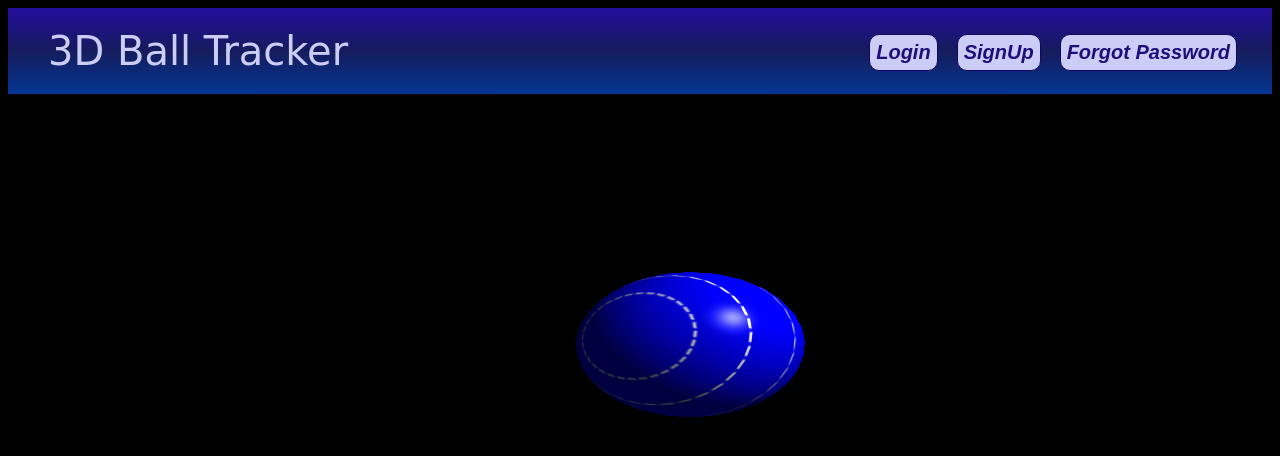
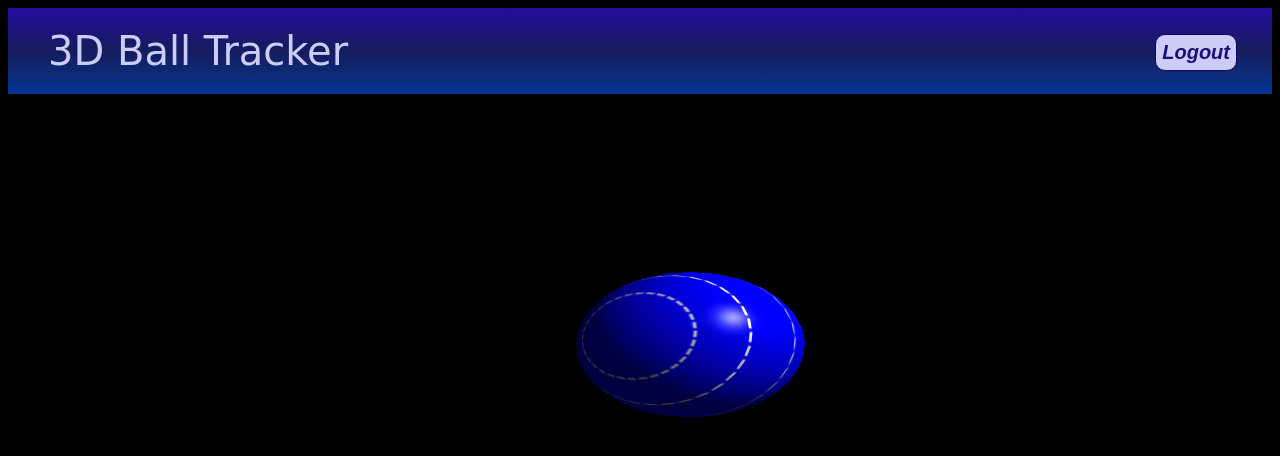
Before and after one commit to abubakar-shahid/3D-Ball-Monitoring-SPA, a website: page client/index.html in a window 1280 px wide. Both pictures are taken after a click on the button "Login". Shown: the top 456 px of the page. Drawn offline with nearby package versions, Linux system fonts and the light colour scheme; animation ran at ten frames a second.

Commit message:
added some basic js

```diff
--- a/client/index.html
+++ b/client/index.html
@@ -4,6 +4,7 @@
 <head>
     <meta charset="UTF-8">
     <meta name="viewport" content="width=device-width, initial-scale=1.0">
+    <script src="https://ajax.googleapis.com/ajax/libs/jquery/3.6.0/jquery.min.js"></script>
     <title>3D Ball Tracker</title>
     <link rel="stylesheet" href="./style.css">
 </head>
@@ -12,9 +13,10 @@
     <header class="header">
         <span class="heading">3D Ball Tracker</span>
         <div class="buttons">
-            <button id="button" class="login">Login</button>
-            <button id="button" class="signUp">SignUp</button>
-            <button id="button" class="forgotPassword">Forgot Password</button>
+            <button id="login" class="login">Login</button>
+            <button id="signUp" class="signUp">SignUp</button>
+            <button id="forgotPassword" class="forgotPassword">Forgot Password</button>
+            <button id="logout" class="logout">Logout</button>
         </div>
         <section class="section2">
             <div class="modal-content">
@@ -28,15 +30,30 @@
     <script src="https://cdnjs.cloudflare.com/ajax/libs/three.js/r128/three.min.js"></script>
     <script src="script.js"></script>
     <script>
-        $(document).ready(function () {
-            $(".login").click(function () {
-                $(".section2").show();
-            });
+        // $(document).ready(function () {
+        //     $(".section").hide();
+        //     $(".logout").hide();
 
-            $("#closeButton").click(function () {
-                $(".section2").hide();
-            });
-        });
+        //     $(".login").click(function () {
+        //         alert("Login Successful!")
+        //         $(".section").show();
+        //         $(".logout").show();
+
+        //         $(".login").hide();
+        //         $(".signUp").hide();
+        //         $(".forgotPassword").hide();
+        //     });
+
+        //     $(".logout").click(function () {
+        //         alert("User Logged Out Successfully!")
+        //         $(".section").hide();
+        //         $(".logout").hide();
+
+        //         $(".login").show();
+        //         $(".signUp").show();
+        //         $(".forgotPassword").show();
+        //     });
+        // });
     </script>
 </body>
 
--- a/client/script.js
+++ b/client/script.js
@@ -1,3 +1,30 @@
+$(document).ready(function () {
+    $(".section").hide();
+    $(".logout").hide();
+
+    $(".login").click(function () {
+        alert("Login Successful!")
+        $(".section").show();
+        $(".logout").show();
+
+        $(".login").hide();
+        $(".signUp").hide();
+        $(".forgotPassword").hide();
+    });
+
+    $(".logout").click(function () {
+        alert("User Logged Out Successfully!")
+        $(".section").hide();
+        $(".logout").hide();
+
+        $(".login").show();
+        $(".signUp").show();
+        $(".forgotPassword").show();
+    });
+});
+
+//---------------------------------------------------------------------------------------------
+
 const scene = new THREE.Scene();
 
 const renderer = new THREE.WebGLRenderer();
--- a/client/style.css
+++ b/client/style.css
@@ -19,7 +19,10 @@ body {
     margin-top: 6px;
 }
 
-#button {
+.login,
+.signUp,
+.forgotPassword,
+.logout {
     font-size: 20px;
     font-weight: bold;
     margin-right: 15px;
```
